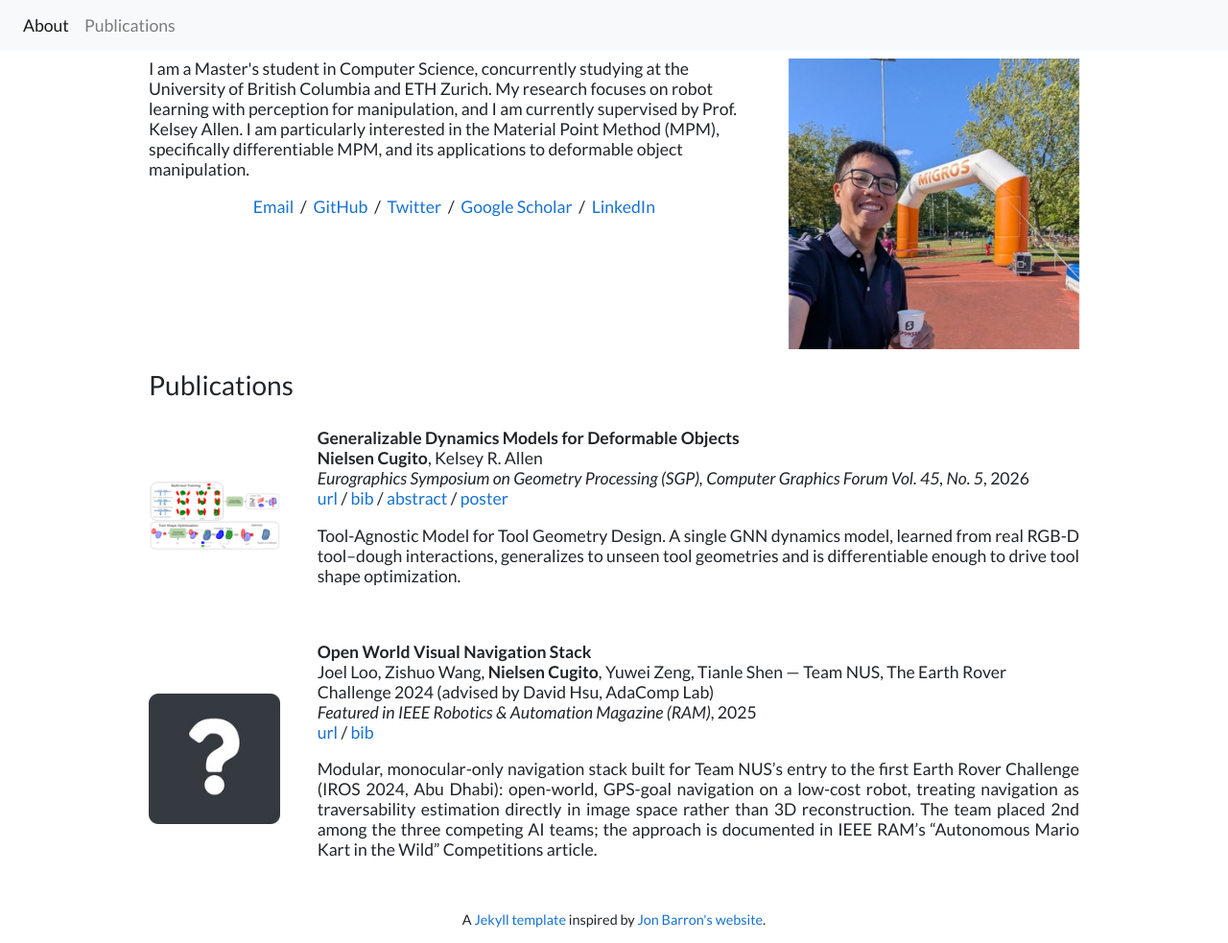
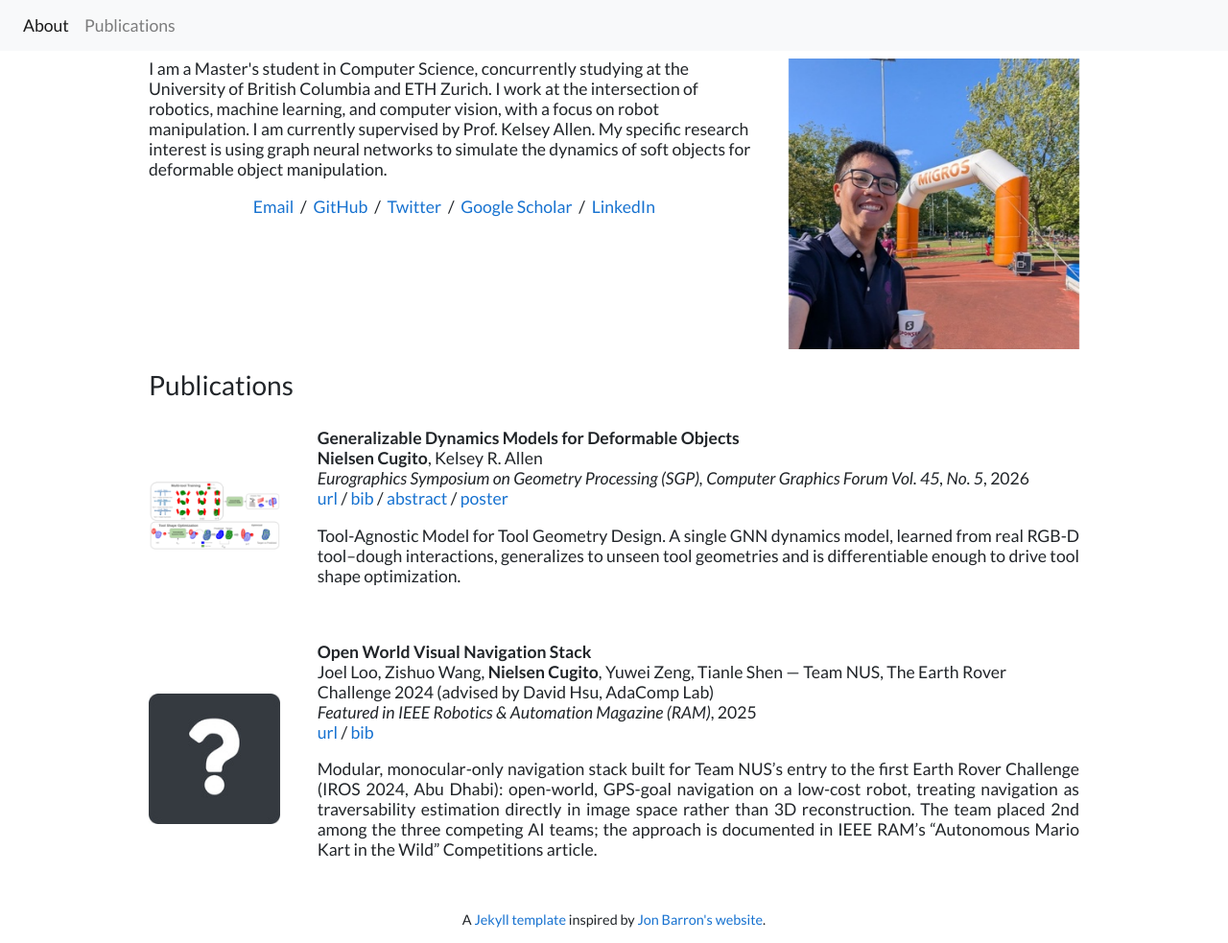
Before and after one commit to Nielsencu/Nielsencu.github.io, a Jekyll site: the page built from index.html, in a window 1280 px wide and 983 px high. Shown: the whole window at 96% size. Built offline with Jekyll 4.4.1, drawn with Linux system fonts in a browser that asks for light colours.

Commit message:
update home
Signed-off-by: Nielsencu <nielsencugito@gmail.com>

```diff
--- a/index.html
+++ b/index.html
@@ -4,8 +4,8 @@ layout: default
 
 <div class="row flex-column-reverse flex-md-row py-2">
     <div class="col-md-8" id="bio">
-        I am a Master's student in Computer Science, concurrently studying at the University of British Columbia and ETH Zurich. My research focuses on robot learning with perception for manipulation, and I am currently supervised by Prof. Kelsey Allen.
-        I am particularly interested in the Material Point Method (MPM), specifically differentiable MPM, and its applications to deformable object manipulation.
+        I am a Master's student in Computer Science, concurrently studying at the University of British Columbia and ETH Zurich. I work at the intersection of robotics, machine learning, and computer vision, with a focus on robot manipulation. I am currently supervised by Prof. Kelsey Allen.
+        My specific research interest is using graph neural networks to simulate the dynamics of soft objects for deformable object manipulation.
         <p style="text-align:center">
             <a target="_blank" href="https://mailhide.io/">Email</a> &nbsp;/&nbsp;
             <a href="https://github.com/">GitHub</a> &nbsp;/&nbsp;
```
